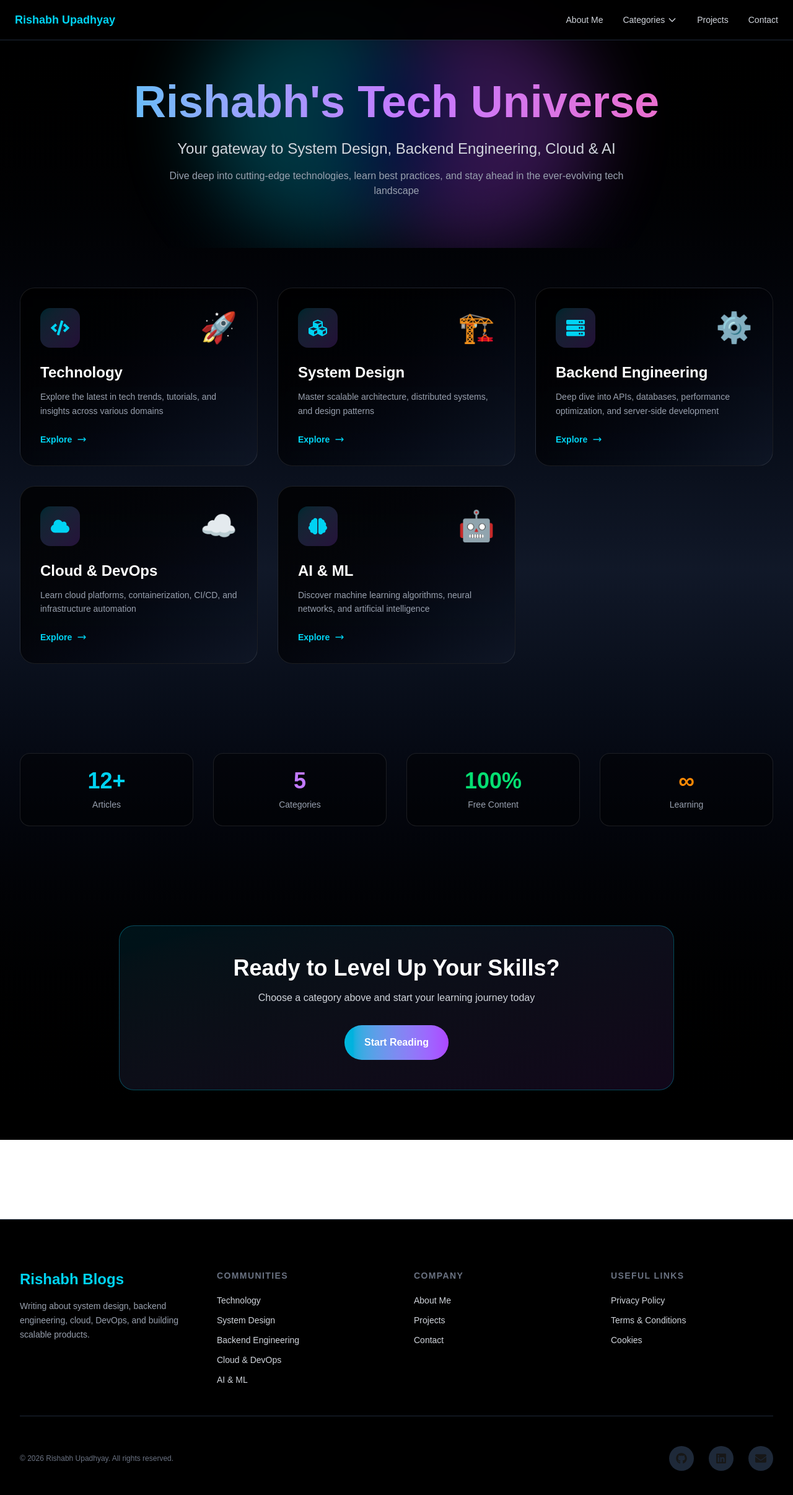
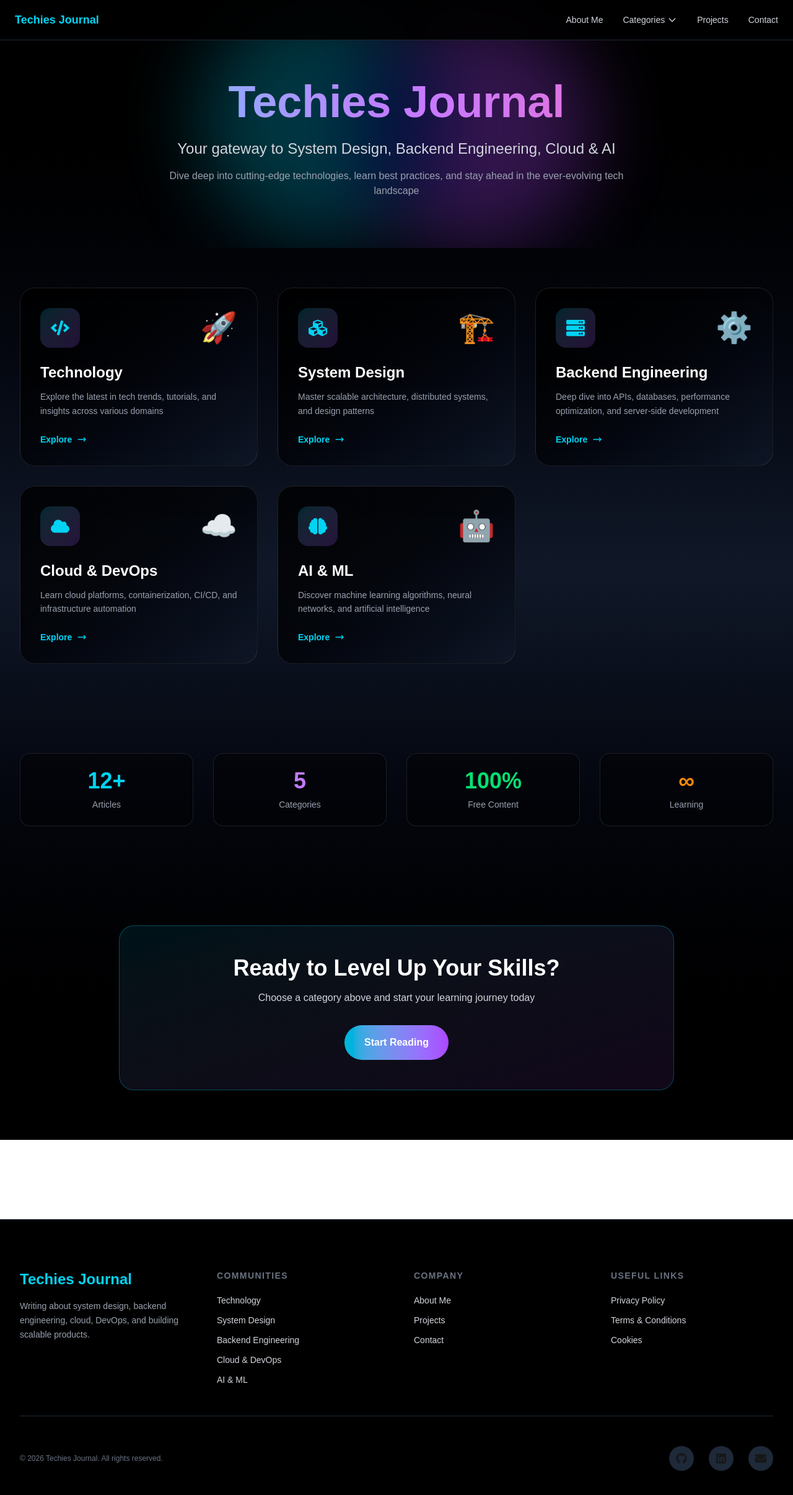
Before and after one commit to Rishabhupadhya/Blog, a Next.js app: page / in a window 1280 px wide. Shown: the top 2412 px of the page at 62% size. Built offline with nearby package versions, Linux system fonts and the light colour scheme.

Commit message:
changed the name of the blog

```diff
--- a/app/HomePage.tsx
+++ b/app/HomePage.tsx
@@ -88,7 +88,8 @@ export default function HomePage() {
             transition={{ duration: 0.8 }}
           >
             <h1 className="text-5xl md:text-7xl font-bold mb-6 bg-gradient-to-r from-cyan-400 via-purple-400 to-pink-400 bg-clip-text text-transparent">
-              Rishabh's Tech Universe
+              Techies Journal
+
             </h1>
             <p className="text-xl md:text-2xl text-gray-300 mb-4">
               Your gateway to System Design, Backend Engineering, Cloud & AI
--- a/app/layout.tsx
+++ b/app/layout.tsx
@@ -17,8 +17,8 @@ const geistMono = Geist_Mono({
 });
 
 export const metadata: Metadata = {
-  title: "Create Next App",
-  description: "Generated by create next app",
+  title: "Techies Journal",
+  description: "Generated by Techies Journal",
 };
 
 export default function RootLayout({
--- a/src/app/layout.tsx
+++ b/src/app/layout.tsx
@@ -3,7 +3,7 @@ import Navbar from "@/components/Navbar";
 import Footer from "@/components/Footer";
 
 export const metadata = {
-  title: "Rishabh Upadhyay | Tech Blog",
+  title: "Techies Journal | Tech Blog",
   description: "System Design, Backend, Cloud & DevOps Blogs",
 };
 
--- a/src/components/BlogHeader.tsx
+++ b/src/components/BlogHeader.tsx
@@ -38,7 +38,7 @@ export default function BlogHeader({ onSearch }: BlogHeaderProps) {
         {/* LEFT: LOGO */}
         <div className="flex items-center gap-3">
           <a href="/" className="text-xl font-bold text-cyan-400 hover:text-cyan-300 transition cursor-pointer">
-            Rishabh Blogs
+            Techies Journal
           </a>
         </div>
 
--- a/src/components/Footer.tsx
+++ b/src/components/Footer.tsx
@@ -17,7 +17,7 @@ export default function Footer() {
           {/* BRAND */}
           <div>
             <h2 className="text-2xl font-bold text-cyan-400 mb-4">
-              Rishabh Blogs
+              Techies Journal
             </h2>
             <p className="text-gray-400 text-sm leading-relaxed">
               Writing about system design, backend engineering, cloud,
@@ -131,7 +131,7 @@ export default function Footer() {
 
           {/* LEGAL */}
           <p className="text-gray-500 text-xs">
-            © {new Date().getFullYear()} Rishabh Upadhyay. All rights reserved.
+            © {new Date().getFullYear()} Techies Journal. All rights reserved.
           </p>
 
           {/* SOCIALS */}
--- a/src/components/Navbar.tsx
+++ b/src/components/Navbar.tsx
@@ -24,7 +24,7 @@ export default function Navbar() {
     <header className="fixed top-0 left-0 w-full z-50 bg-black/90 backdrop-blur-sm border-b border-gray-800">
       <nav className="max-w-7xl mx-auto px-6 h-16 flex items-center justify-between">
         <Link href="/" className="font-semibold text-lg text-cyan-400 hover:text-cyan-300 transition">
-          Rishabh Upadhyay
+          Techies Journal
         </Link>
 
         <div className="flex gap-8 text-sm font-medium items-center">
```
Also changed, not shown: 2 other files (tests, documents, lock files or other folders).
